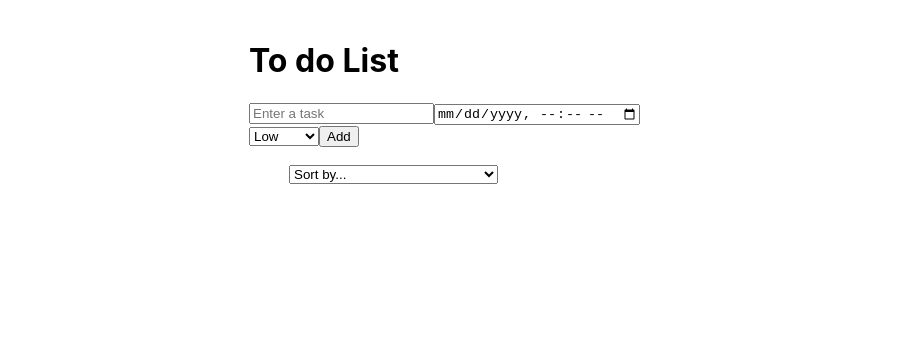
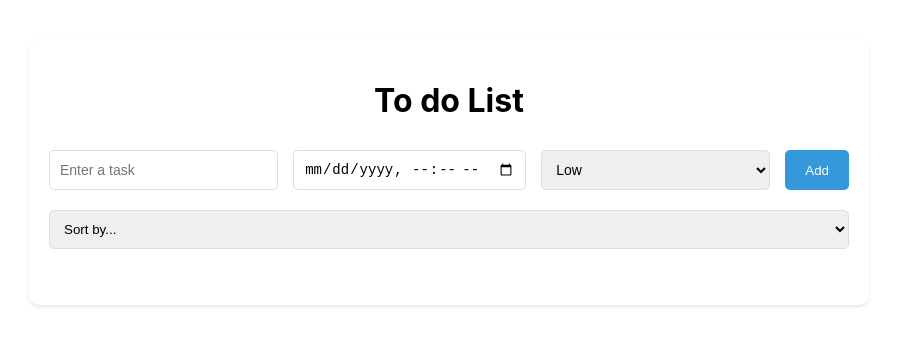
Before and after one commit to vishallbalaji/To-do-List, a React (Create React App) app: page / in a window 1280 px wide. Shown: the top 346 px of the page, without its empty margins (191-1088 px from the left). Built offline with nearby package versions, Linux system fonts and the light colour scheme.

Commit message:
Updated styles in App.css

```diff
--- a/src/App.css
+++ b/src/App.css
@@ -1,38 +1,177 @@
-.App {
-  text-align: center;
+/* App.css */
+.todo-container {
+  padding: 20px;
+  max-width: 800px;
+  margin: 40px auto;
+  background: white;
+  border-radius: 10px;
+  box-shadow: 0 2px 4px rgba(0, 0, 0, 0.1);
 }
 
-.App-logo {
-  height: 40vmin;
-  pointer-events: none;
+.todo-header {
+  text-align: center;
+  margin-bottom: 30px;
 }
 
-@media (prefers-reduced-motion: no-preference) {
-  .App-logo {
-    animation: App-logo-spin infinite 20s linear;
-  }
+.todo-header h1 {
+  color: #2c3e50;
+  font-size: 2rem;
+  margin-bottom: 20px;
 }
 
-.App-header {
-  background-color: #282c34;
-  min-height: 100vh;
+.input-group {
+  display: grid;
+  grid-template-columns: 1fr 1fr 1fr auto;
+  gap: 15px;
+  margin-bottom: 20px;
+}
+
+.input-group input,
+.input-group select {
+  padding: 10px;
+  border: 1px solid #ddd;
+  border-radius: 5px;
+  font-size: 14px;
+}
+
+.input-group button {
+  padding: 10px 20px;
+  background-color: #3498db;
+  color: white;
+  border: none;
+  border-radius: 5px;
+  cursor: pointer;
+  transition: background-color 0.3s;
+}
+
+.input-group button:hover {
+  background-color: #2980b9;
+}
+
+.sort-select {
+  width: 100%;
+  padding: 10px;
+  margin-bottom: 20px;
+  border: 1px solid #ddd;
+  border-radius: 5px;
+}
+
+.task-list {
+  list-style: none;
+  padding: 0;
+}
+
+.task-item {
+  background: #f8f9fa;
+  border-left: 4px solid;
+  padding: 15px;
+  margin-bottom: 10px;
+  border-radius: 5px;
   display: flex;
-  flex-direction: column;
+  justify-content: space-between;
   align-items: center;
-  justify-content: center;
-  font-size: calc(10px + 2vmin);
+}
+
+.task-content {
+  flex: 1;
+}
+
+.task-content.completed {
+  text-decoration: line-through;
+  color: #888;
+}
+
+.task-date {
+  font-size: 0.9em;
+  color: #666;
+  margin-top: 5px;
+}
+
+.task-priority {
+  font-size: 0.9em;
+  font-weight: bold;
+  margin-top: 5px;
+}
+
+.button-group {
+  display: flex;
+  gap: 5px;
+}
+
+.task-button {
+  padding: 5px 10px;
+  background: none;
+  border: 1px solid #ddd;
+  border-radius: 3px;
+  cursor: pointer;
+  transition: all 0.3s;
+}
+
+.task-button:hover {
+  background: #e9ecef;
+}
+
+.edit-form {
+  background: #f8f9fa;
+  padding: 20px;
+  border-radius: 5px;
+  margin-bottom: 20px;
+}
+
+.edit-form input,
+.edit-form select {
+  width: 100%;
+  padding: 8px;
+  margin-bottom: 10px;
+  border: 1px solid #ddd;
+  border-radius: 4px;
+}
+
+.edit-buttons {
+  display: flex;
+  gap: 10px;
+}
+
+.edit-buttons button {
+  padding: 8px 15px;
+  border: none;
+  border-radius: 4px;
+  cursor: pointer;
+}
+
+.save-button {
+  background: #2ecc71;
   color: white;
 }
 
-.App-link {
-  color: #61dafb;
+.cancel-button {
+  background: #e74c3c;
+  color: white;
 }
 
-@keyframes App-logo-spin {
-  from {
-    transform: rotate(0deg);
-  }
-  to {
-    transform: rotate(360deg);
-  }
+.subcategory-section {
+  margin-top: 15px;
+  padding-top: 15px;
+  border-top: 1px solid #ddd;
 }
+
+.subcategory-input {
+  display: flex;
+  gap: 10px;
+  margin-bottom: 10px;
+}
+
+.subcategory-list {
+  list-style: none;
+  padding: 0;
+}
+
+.subcategory-item {
+  display: flex;
+  justify-content: space-between;
+  align-items: center;
+  padding: 5px 10px;
+  background: #fff;
+  border-radius: 3px;
+  margin-bottom: 5px;
+}
--- a/src/App.js
+++ b/src/App.js
@@ -1,4 +1,5 @@
 import React, { useState } from 'react';
+import './App.css';
 
 
 function App() {
@@ -139,10 +140,10 @@ function App() {
   };
 
   return (
-    <div style={{ padding: "20px", maxWidth: "400px", margin: "auto" }}>
-      <h1>To do List</h1>
+    <div className="todo-container">
+      <h1 className="todo-header">To do List</h1>
 
-      {/* Input fields for adding new tasks */}
+      <div className="input-group">
         <input
           type="text"
           value={task}
@@ -164,10 +165,10 @@ function App() {
           <option value="High">High</option>
         </select>
         <button onClick={addTask}>Add</button>
+      </div>
 
-      {/* If editing, show the edit form */}
       {editingIndex !== null && (
-        <div>
+        <div className="edit-form">
           <h2>Edit Task</h2>
           <input
             type="text"
@@ -188,54 +189,69 @@ function App() {
             <option value="Medium">Medium</option>
             <option value="High">High</option>
           </select>
-          <button onClick={saveEdit}>Save</button>
-          <button onClick={cancelEdit}>Cancel</button>
+          <div className="edit-buttons">
+            <button className="save-button" onClick={saveEdit}>Save</button>
+            <button className="cancel-button" onClick={cancelEdit}>Cancel</button>
+          </div>
         </div>
       )}
 
-      {/* Task List */}
-      <ul>
-        <select onChange={(e) => setSortOption(e.target.value)}>
+      <select className="sort-select" onChange={(e) => setSortOption(e.target.value)}>
         <option value="">Sort by...</option>
         <option value="alphabetical">Alphabetically (A-Z)</option>
         <option value="dateAdded">Date Added (Oldest → Newest)</option>
         <option value="dueDate">Due Date (Earliest → Latest)</option>
         <option value="priority">Priority (High → Low)</option>
       </select>
+
+      <ul className="task-list">
         {sortedTasks.map((t, index) => (
-          <li key={index} style={{ textDecoration: t.completed ? "line-through" : "none", color: t.priorityColor}}>
+          <li key={index} className="task-item" style={{ borderLeftColor: t.priorityColor }}>
+            <div className={`task-content ${t.completed ? 'completed' : ''}`}>
+              <div className="task-main">
                 {t.text}
-            {t.date && `- Due: ${new Date(t.date).toLocaleString()}`}
-            - Priority: {t.priority}
-            <button onClick={() => toggleTask(index)}>✓</button>
-            <button onClick={() => removeTask(index)}>X</button>
-            <button onClick={() => startEdit(index)}>Edit</button>
-            <button onClick={() => moveTaskUp(index)}>↑</button>
-            <button onClick={() => moveTaskDown(index)}>↓</button>
+                <div className="task-details">
+                  {t.date && <span className="task-date">Due: {new Date(t.date).toLocaleString()}</span>}
+                  <span className="task-priority">Priority: {t.priority}</span>
+                </div>
+              </div>
 
-            {/* Subcategory input and button */}
+              <div className="task-actions">
+                <div className="button-group">
+                  <button className="task-button" onClick={() => toggleTask(index)}>✓</button>
+                  <button className="task-button" onClick={() => removeTask(index)}>X</button>
+                  <button className="task-button" onClick={() => startEdit(index)}>Edit</button>
+                  <button className="task-button" onClick={() => moveTaskUp(index)}>↑</button>
+                  <button className="task-button" onClick={() => moveTaskDown(index)}>↓</button>
+                </div>
+              </div>
+
+              <div className="subcategory-section">
+                <div className="subcategory-input">
                   <input
                     type="text"
                     placeholder="Add subcategory"
+                    value={subcategory}
                     onChange={(e) => setSubcategory(e.target.value)}
                   />
-            <button onClick={() => addSubcategory(index)}>Add Subcategory</button>
+                  <button className="task-button" onClick={() => addSubcategory(index)}>+</button>
+                </div>
 
-            {/* Display subcategories */}
-            <ul>
-              {(task.subcategories || []).map((sub, subIndex) => (
-                <li key={subIndex}>{sub}</li>
-              ))}
-            </ul>
-            {/* Remove subcategories */}
-            <ul>
+                <ul className="subcategory-list">
                   {(t.subcategories || []).map((sub, subIndex) => (
-                <li key={subIndex}>
+                    <li key={subIndex} className="subcategory-item">
                       {sub}
-                  <button onClick={() => removeSubcategory(index, subIndex)}>Remove</button>
+                      <button
+                        className="task-button remove-subcategory"
+                        onClick={() => removeSubcategory(index, subIndex)}
+                      >
+                        ×
+                      </button>
                     </li>
                   ))}
                 </ul>
+              </div>
+            </div>
           </li>
         ))}
       </ul>
```
Lines whose indentation alone changed are shown as unchanged.
